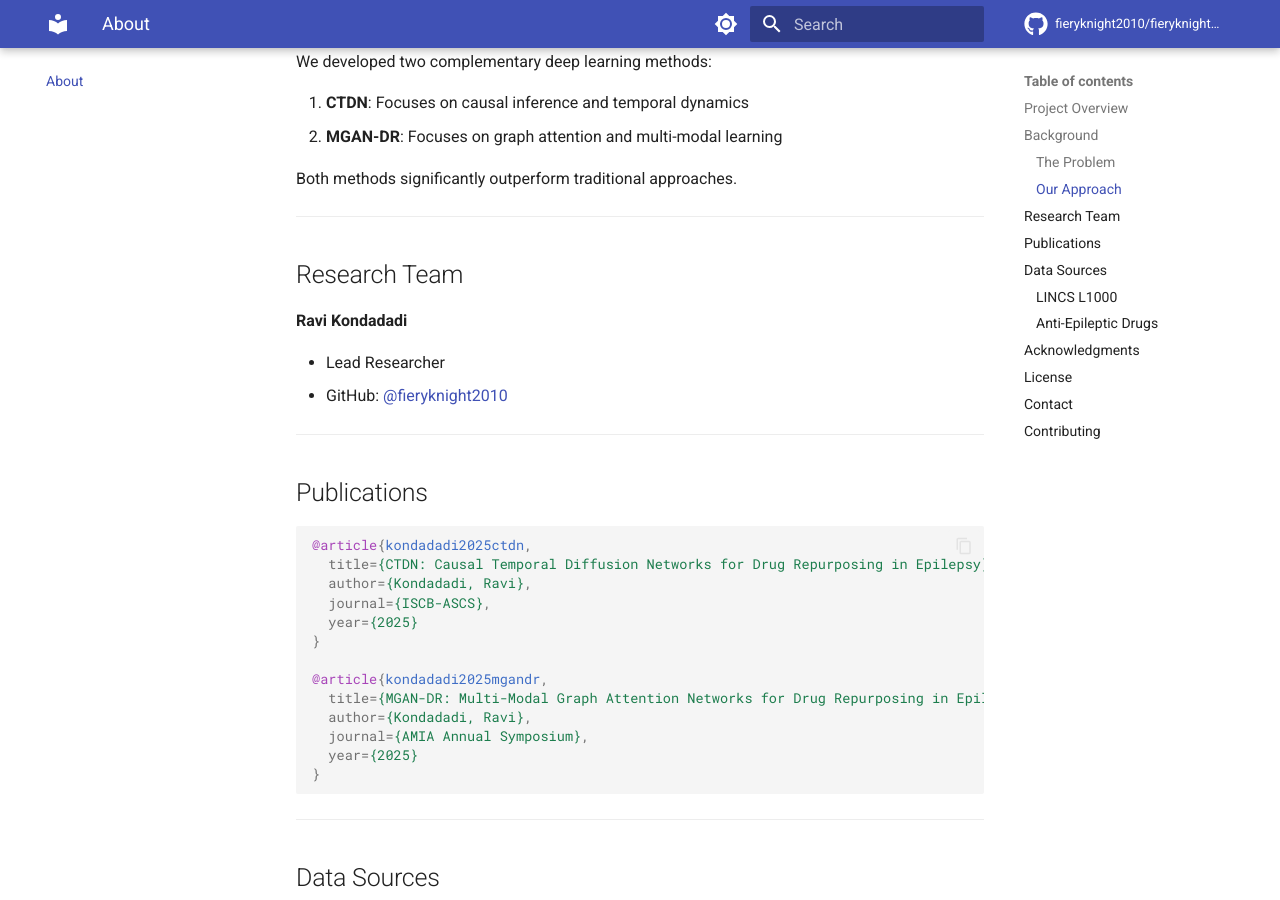
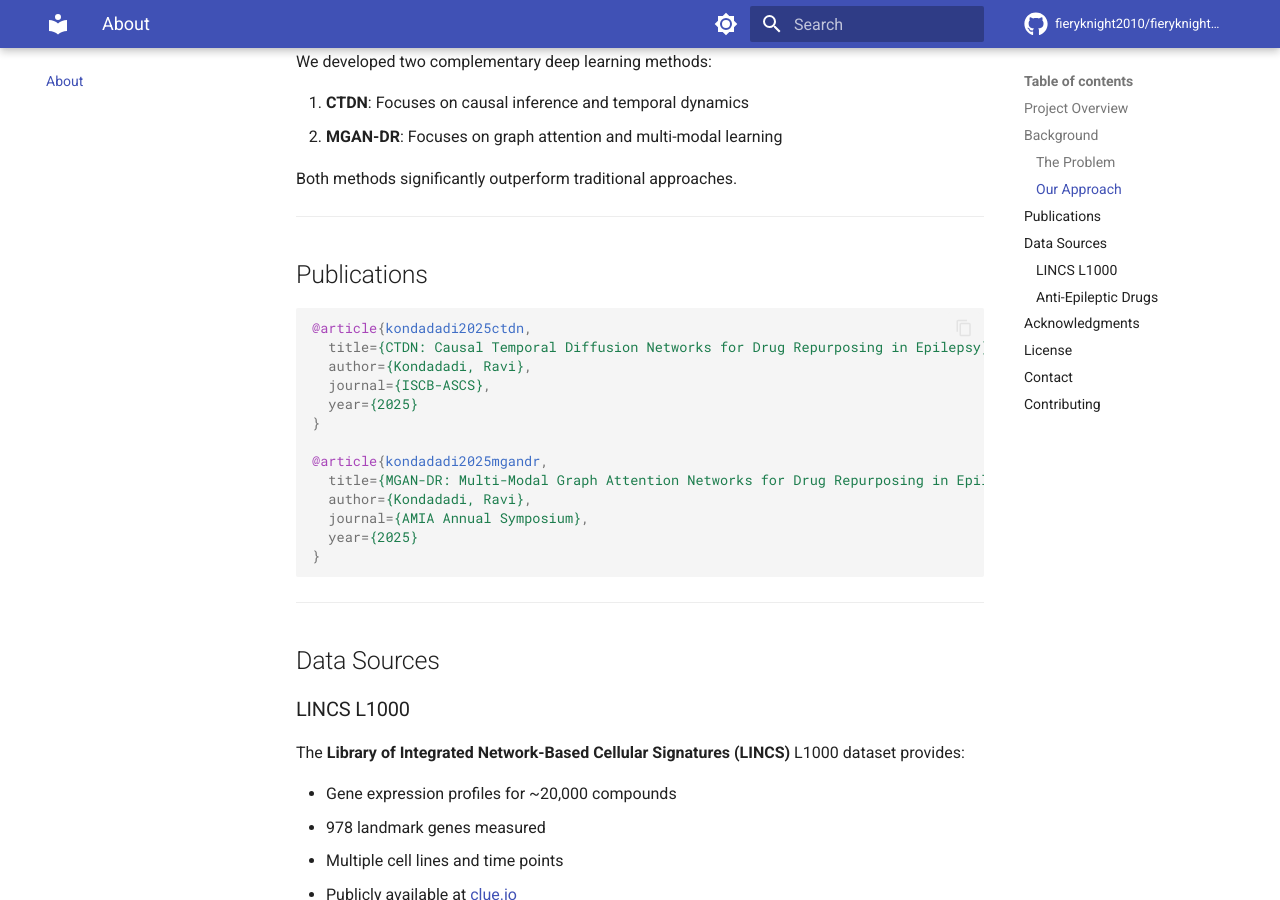
Before and after one commit to FieryKnight2010/fieryknight2010.github.io, an MkDocs documentation site: the page built from docs/about.md, in a window 1280 px wide and 900 px high, scrolled down 674 px. Built offline with MkDocs 1.6.1 and Material for MkDocs 9.7.7, drawn with Linux system fonts in a browser that asks for light colours; comment, search, counter and statistics services are not loaded.

Commit message:
Remove Research Team section

```diff
--- a/docs/about.md
+++ b/docs/about.md
@@ -23,15 +23,6 @@ We developed two complementary deep learning methods:
 2. **MGAN-DR**: Focuses on graph attention and multi-modal learning
 
 Both methods significantly outperform traditional approaches.
-
----
-
-## Research Team
-
-**Ravi Kondadadi**
-
-- Lead Researcher
-- GitHub: [@fieryknight2010](https://github.com/fieryknight2010)
 
 ---
 
```
